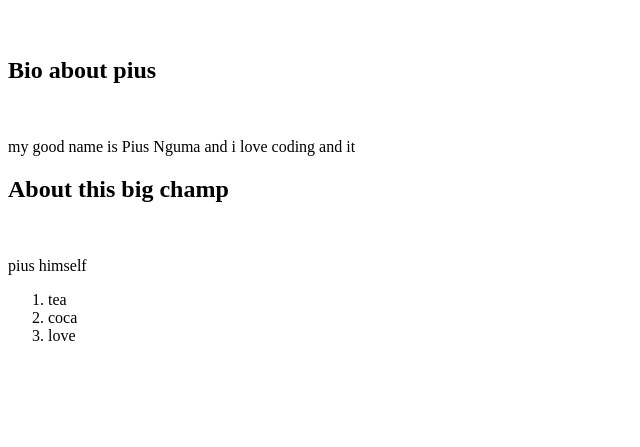
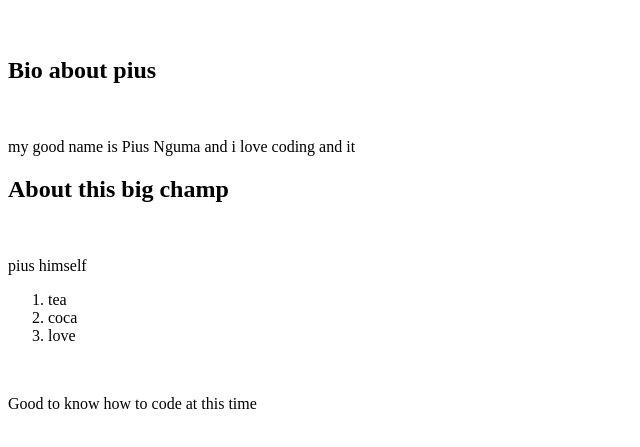
Before and after one commit to ngumamutundu/Practice1, a plain HTML site: page index.html in a window 1280 px wide. Shown: the part 61-508 px from the top of the page, without its empty margins (0-640 px from the left). Drawn offline with Linux system fonts and the light colour scheme.

Commit message:
add more notes today

```diff
--- a/index.html
+++ b/index.html
@@ -29,6 +29,7 @@
     </ol>
     </p>
     <br>
+    <p>Good to know how to code at this time</p>
 
 </body>
 
```
